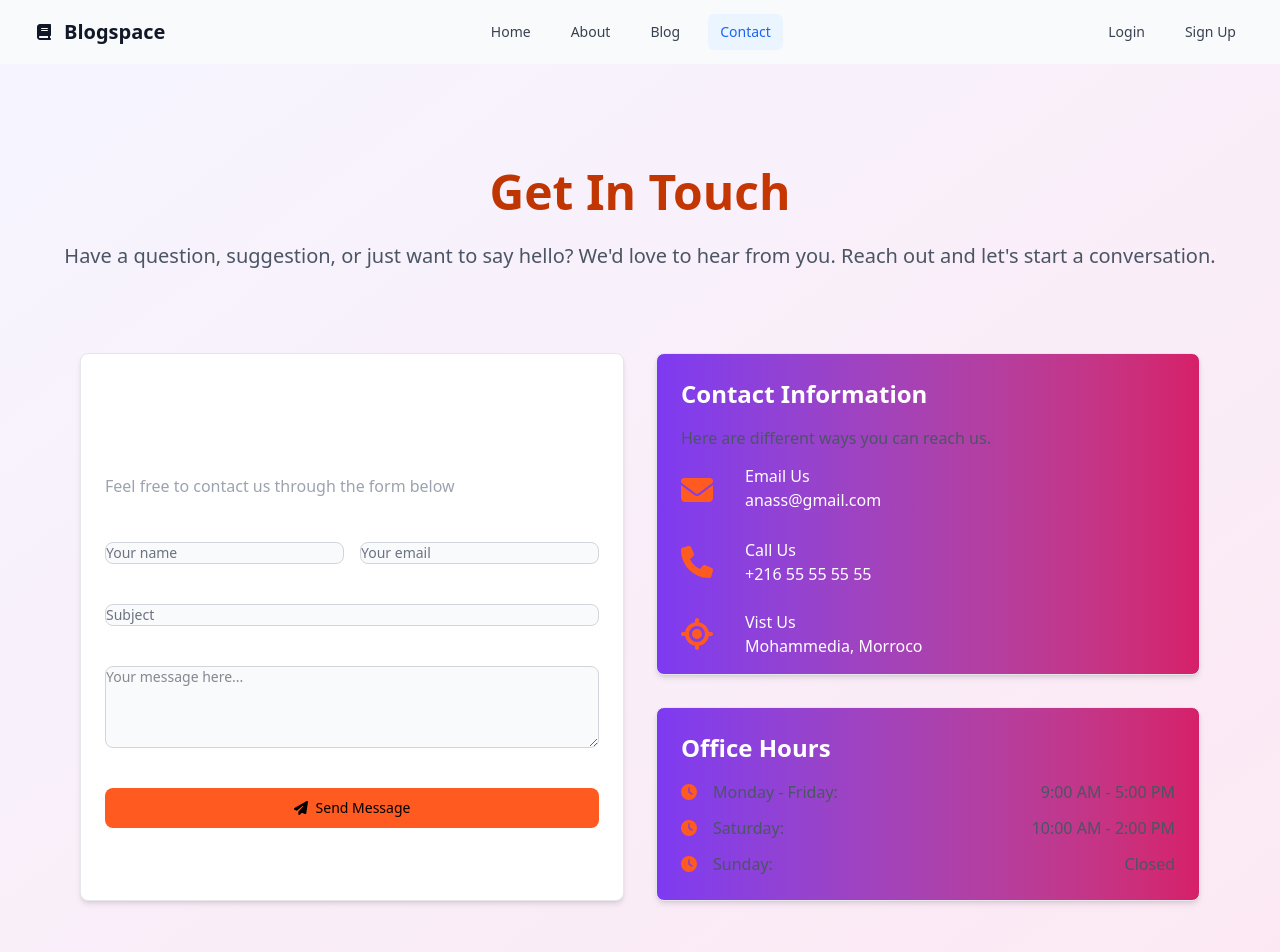
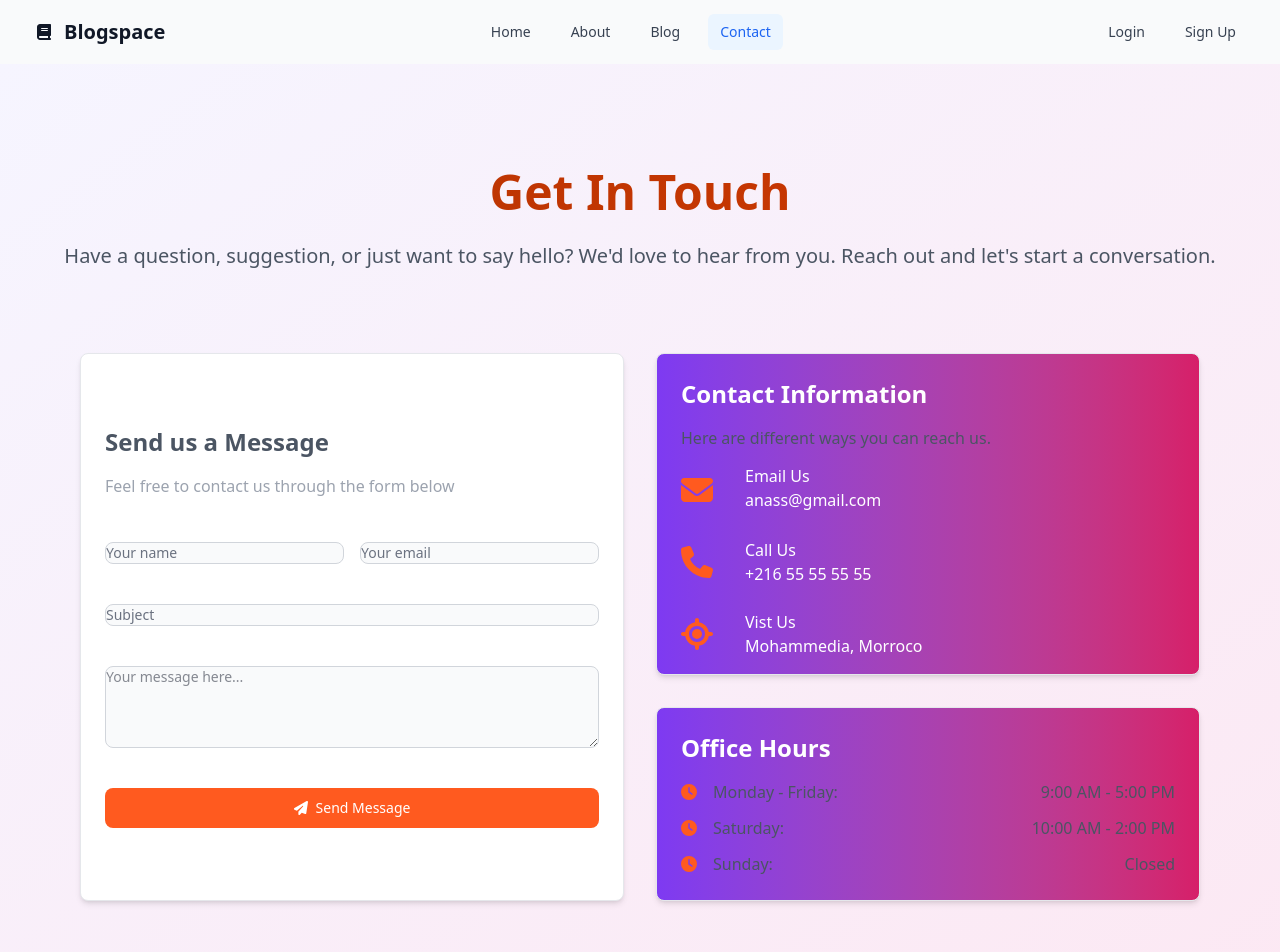
Before and after one commit to ZahaAnass/Blog-Website, a React (Vite) app in the folder client/: page /contact in a window 1280 px wide. Shown: the top 952 px of the page. Built offline with nearby package versions, Linux system fonts and the light colour scheme.

Commit message:
Update contact form component with new fields and validation

```diff
--- a/client/src/components/Contact/ContactForm.jsx
+++ b/client/src/components/Contact/ContactForm.jsx
@@ -10,14 +10,14 @@ export default function ContactForm() {
         <div className="w-full max-w-7xl mx-auto p-4">
             <div className="grid grid-cols-1 md:grid-cols-2 gap-8">
                 {/* Left Column - Form */}
-                <Card className="h-full">
-                    <h2 className="text-2xl font-bold text-white mb-2">Send us a Message</h2>
+                <Card className="h-full text-gray-600 dark:text-gray-400">
+                    <h2 className="text-2xl font-bold text-gray-600 dark:text-gray-400 mb-2">Send us a Message</h2>
                     <p className="text-gray-400 -mt-2 mb-6">Feel free to contact us through the form below</p>
 
                     <form className="space-y-10">
                         <div className="grid grid-cols-1 md:grid-cols-2 gap-4">
                             <div>
-                                <Label htmlFor="name" value="Your Name" className="mb-1 block text-sm font-medium text-white" />
+                                <Label htmlFor="name" value="Your Name" className="mb-1 block text-sm font-medium text-gray-600 dark:text-gray-400" />
                                 <TextInput
                                     id="name"
                                     type="text"
@@ -27,7 +27,7 @@ export default function ContactForm() {
                                 />
                             </div>
                             <div>
-                                <Label htmlFor="email" value="Your Email" className="mb-1 block text-sm font-medium text-white" />
+                                <Label htmlFor="email" value="Your Email" className="mb-1 block text-sm font-medium text-gray-600 dark:text-gray-400" />
                                 <TextInput
                                     id="email"
                                     type="email"
@@ -39,7 +39,7 @@ export default function ContactForm() {
                         </div>
 
                         <div>
-                            <Label htmlFor="subject" value="Subject" className="mb-1 block text-sm font-medium text-white" />
+                            <Label htmlFor="subject" value="Subject" className="mb-1 block text-sm font-medium text-gray-600 dark:text-gray-400" />
                             <TextInput
                                 id="subject"
                                 type="text"
@@ -50,7 +50,7 @@ export default function ContactForm() {
                         </div>
 
                         <div>
-                            <Label htmlFor="message" value="Message" className="mb-1 block text-sm font-medium text-white" />
+                            <Label htmlFor="message" value="Message" className="mb-1 block text-sm font-medium text-gray-600 dark:text-gray-400" />
                             <Textarea
                                 id="message"
                                 placeholder="Your message here..."
@@ -62,7 +62,7 @@ export default function ContactForm() {
 
                         <Button
                             type="submit"
-                            className="w-full bg-orange-500 hover:bg-orange-600 focus:ring-4 focus:ring-orange-200 hover:animate-bounce"
+                            className="w-full bg-orange-500 hover:bg-orange-600 focus:ring-4 focus:ring-orange-200 hover:animate-bounce text-white dark:text-gray-900"
                             color=""
                         >
                             <FontAwesomeIcon icon={faPaperPlane} className="mr-2" />
```
